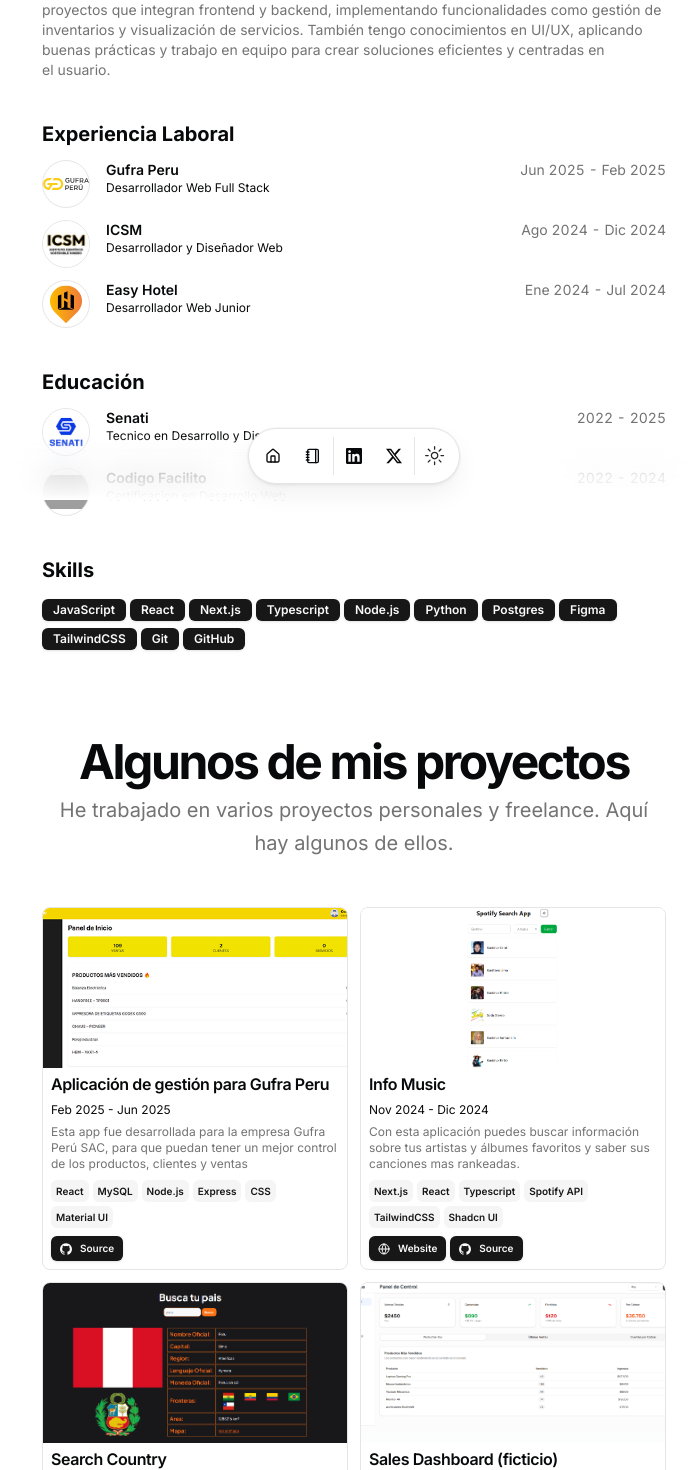
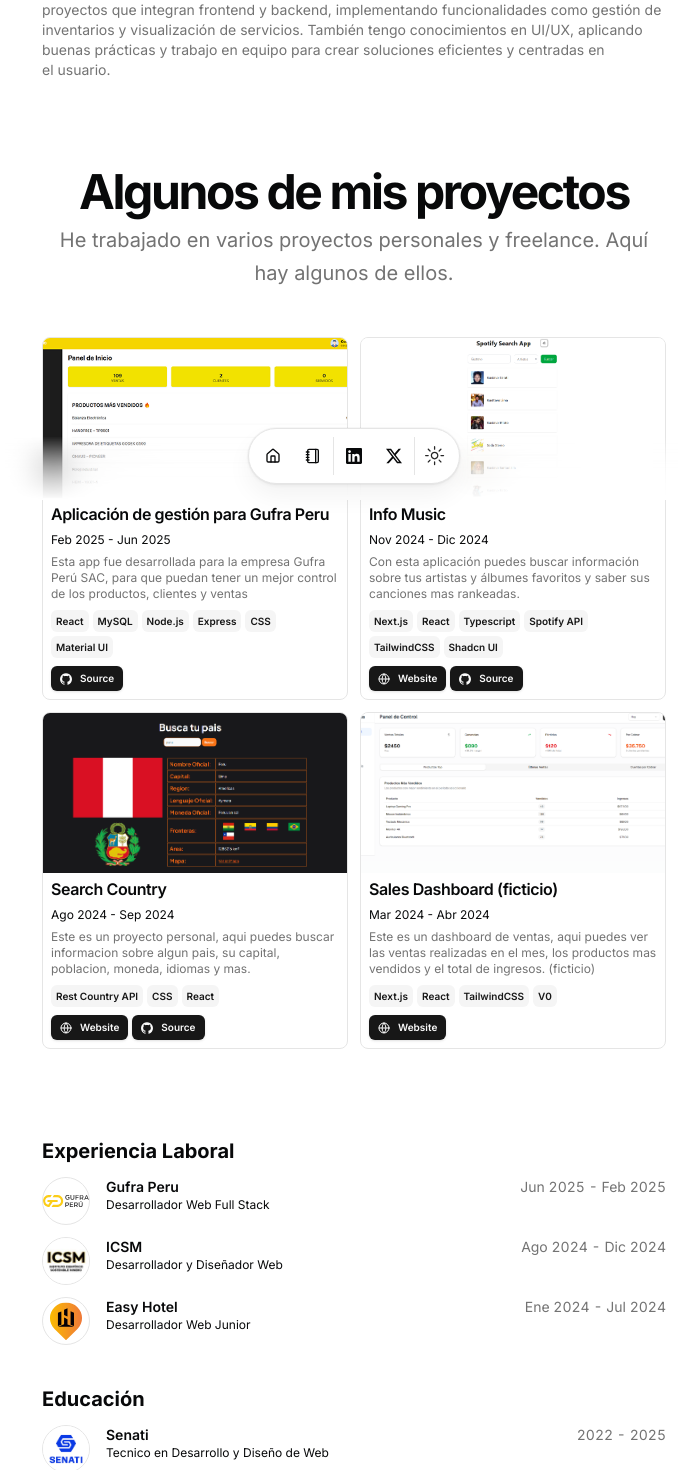
Before and after one commit to Dicesaro/portfolio_update, a Next.js app: page / in a window 1280 px wide. Shown: the part 300-1770 px from the top of the page, without its empty margins (286-983 px from the left). Built offline with nearby package versions, Linux system fonts and the light colour scheme; grey boxes are pictures that could not be loaded.

Commit message:
Add projects section to the main page
Added a new projects section to showcase personal and freelance work.

```diff
--- a/src/app/page.tsx
+++ b/src/app/page.tsx
@@ -51,6 +51,43 @@
             {DATA.summary}
           </Markdown>
         </BlurFade>
+      </section>
+       <section id="projects">
+        <div className="space-y-12 w-full py-12">
+          <BlurFade delay={BLUR_FADE_DELAY * 11}>
+            <div className="flex flex-col items-center justify-center space-y-4 text-center">
+              <div className="space-y-2">
+                <h2 className="text-3xl font-bold tracking-tighter sm:text-5xl">
+                  Algunos de mis proyectos
+                </h2>
+                <p className="text-muted-foreground md:text-xl/relaxed lg:text-base/relaxed xl:text-xl/relaxed">
+                  He trabajado en varios proyectos personales y
+                  freelance. Aquí hay algunos de ellos.
+                </p>
+              </div>
+            </div>
+          </BlurFade>
+          <div className="grid grid-cols-1 gap-3 sm:grid-cols-2 max-w-[800px] mx-auto">
+            {DATA.projects.map((project, id) => (
+              <BlurFade
+                key={project.title}
+                delay={BLUR_FADE_DELAY * 12 + id * 0.05}
+              >
+                <ProjectCard
+                  href={project.href}
+                  key={project.title}
+                  title={project.title}
+                  description={project.description}
+                  dates={project.dates}
+                  tags={project.technologies}
+                  image={project.image}
+                  video={project.video}
+                  links={project.links}
+                />
+              </BlurFade>
+            ))}
+          </div>
+        </div>
       </section>
       <section id="work">
         <div className="flex min-h-0 flex-col gap-y-3">
@@ -117,86 +154,7 @@
           </div>
         </div>
       </section>
-      <section id="projects">
-        <div className="space-y-12 w-full py-12">
-          <BlurFade delay={BLUR_FADE_DELAY * 11}>
-            <div className="flex flex-col items-center justify-center space-y-4 text-center">
-              <div className="space-y-2">
-                <h2 className="text-3xl font-bold tracking-tighter sm:text-5xl">
-                  Algunos de mis proyectos
-                </h2>
-                <p className="text-muted-foreground md:text-xl/relaxed lg:text-base/relaxed xl:text-xl/relaxed">
-                  He trabajado en varios proyectos personales y
-                  freelance. Aquí hay algunos de ellos.
-                </p>
-              </div>
-            </div>
-          </BlurFade>
-          <div className="grid grid-cols-1 gap-3 sm:grid-cols-2 max-w-[800px] mx-auto">
-            {DATA.projects.map((project, id) => (
-              <BlurFade
-                key={project.title}
-                delay={BLUR_FADE_DELAY * 12 + id * 0.05}
-              >
-                <ProjectCard
-                  href={project.href}
-                  key={project.title}
-                  title={project.title}
-                  description={project.description}
-                  dates={project.dates}
-                  tags={project.technologies}
-                  image={project.image}
-                  video={project.video}
-                  links={project.links}
-                />
-              </BlurFade>
-            ))}
-          </div>
-        </div>
-      </section>
-      {/* <section id="hackathons">
-        <div className="space-y-12 w-full py-12">
-          <BlurFade delay={BLUR_FADE_DELAY * 13}>
-            <div className="flex flex-col items-center justify-center space-y-4 text-center">
-              <div className="space-y-2">
-                <div className="inline-block rounded-lg bg-foreground text-background px-3 py-1 text-sm">
-                  Hackathons
-                </div>
-                <h2 className="text-3xl font-bold tracking-tighter sm:text-5xl">
-                  I like building things
-                </h2>
-                <p className="text-muted-foreground md:text-xl/relaxed lg:text-base/relaxed xl:text-xl/relaxed">
-                  During my time in university, I attended{' '}
-                  {DATA.hackathons.length}+ hackathons. People from
-                  around the country would come together and build
-                  incredible things in 2-3 days. It was eye-opening to
-                  see the endless possibilities brought to life by a
-                  group of motivated and passionate individuals.
-                </p>
-              </div>
-            </div>
-          </BlurFade>
-          <BlurFade delay={BLUR_FADE_DELAY * 14}>
-            <ul className="mb-4 ml-4 divide-y divide-dashed border-l">
-              {DATA.hackathons.map((project, id) => (
-                <BlurFade
-                  key={project.title + project.dates}
-                  delay={BLUR_FADE_DELAY * 15 + id * 0.05}
-                >
-                  <HackathonCard
-                    title={project.title}
-                    description={project.description}
-                    location={project.location}
-                    dates={project.dates}
-                    image={project.image}
-                    links={project.links}
-                  />
-                </BlurFade>
-              ))}
-            </ul>
-          </BlurFade>
-        </div>
-      </section> */}
+
       <section id="contact">
         <div className="grid items-center justify-center gap-4 px-4 text-center md:px-6 w-full py-12">
           <BlurFade delay={BLUR_FADE_DELAY * 16}>
```
